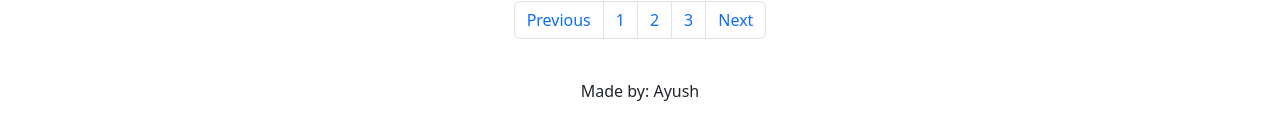
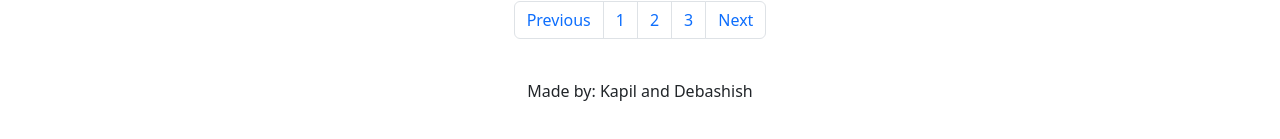
Before and after one commit to ayushjaiz/News-App, a website: page index.html in a window 1280 px wide. Shown: the part 151-290 px from the top of the page. Drawn offline with nearby package versions, Linux system fonts and the light colour scheme.

Commit message:
Update index.html

```diff
--- a/index.html
+++ b/index.html
@@ -80,7 +80,7 @@
             </ul>
         </nav>
     </div>
-    <span class="Name d-flex justify-content-center">Made by: Ayush</span>
+    <span class="Name d-flex justify-content-center">Made by: Kapil and Debashish</span>
     </div>
     <script src="https://cdn.jsdelivr.net/npm/bootstrap@5.3.0-alpha1/dist/js/bootstrap.bundle.min.js"
         integrity="sha384-w76AqPfDkMBDXo30jS1Sgez6pr3x5MlQ1ZAGC+nuZB+EYdgRZgiwxhTBTkF7CXvN"
```
